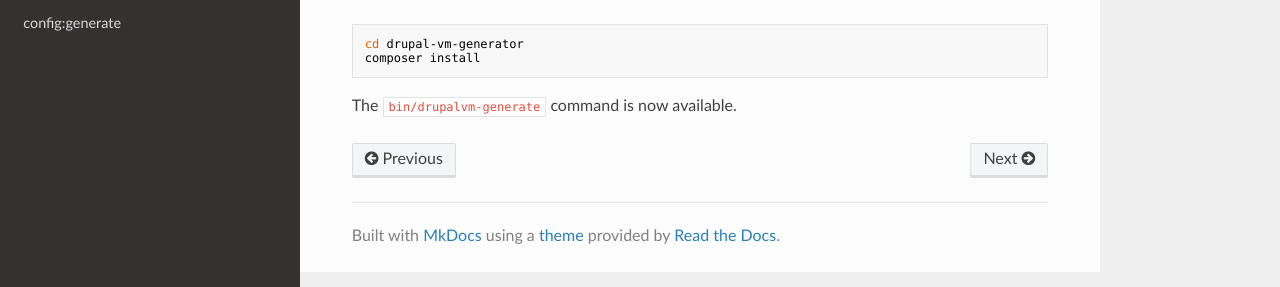
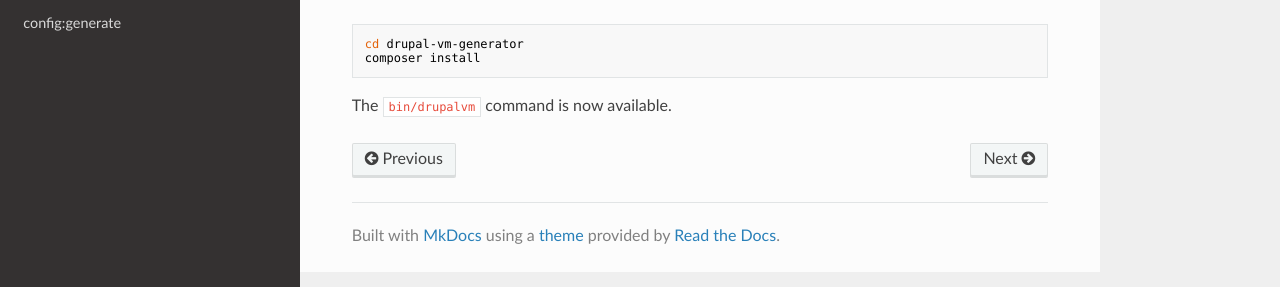
Before and after one commit to opdavies/drupal-vm-cli, an MkDocs documentation site: the page built from docs/installation/github.md, in a window 1280 px wide. Shown: the part 291-578 px from the top of the page. Built offline with MkDocs 1.6.1, drawn with Linux system fonts in a browser that asks for light colours; nearby versions of some CDN libraries; old or Windows-style settings are respelled for this version of MkDocs.

Commit message:
Update drupalvm-generate references to drupalvm

```diff
--- a/docs/commands/config-generate.yml
+++ b/docs/commands/config-generate.yml
@@ -2,7 +2,7 @@ The __config:generate__ command generates a new `config.yml` file.
 
 ## Usage
 
-    $ drupalvm-generate config:generate [options]
+    $ drupalvm config:generate [options]
 
 ## Available Options
 
--- a/docs/installation/github.md
+++ b/docs/installation/github.md
@@ -9,4 +9,4 @@ For development purposes, you can clone the repository directly from GitHub.
     cd drupal-vm-generator
     composer install
 
-The `bin/drupalvm-generate` command is now available.
+The `bin/drupalvm` command is now available.
```
Also changed, not shown: README.md (+3 -3 lines).
